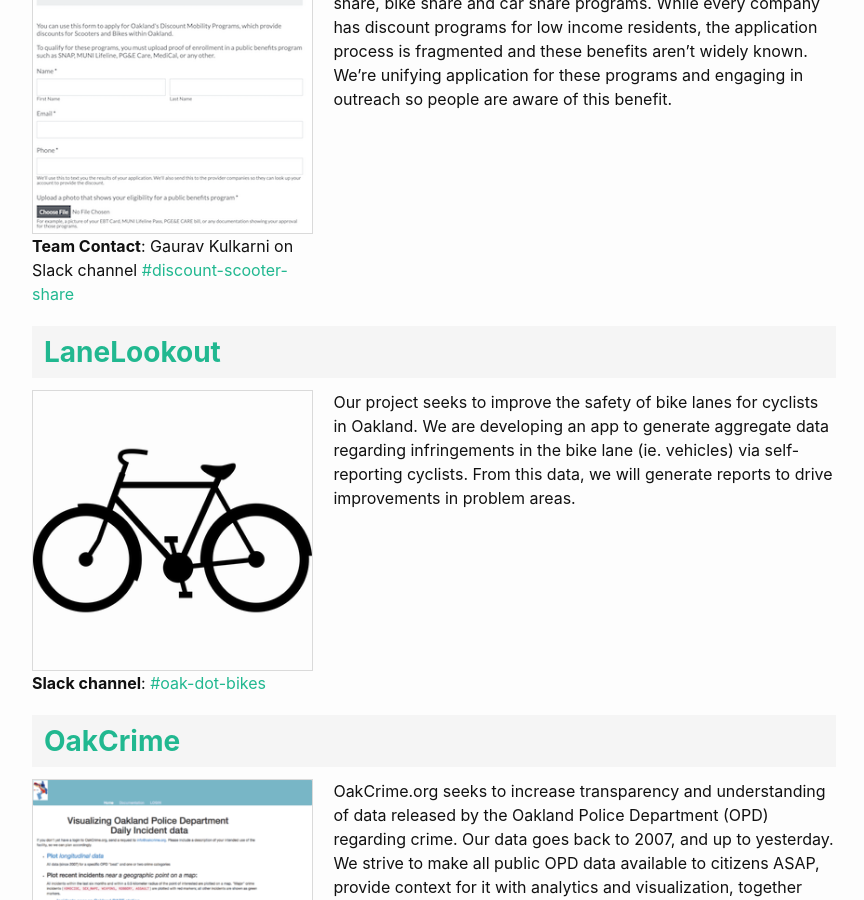
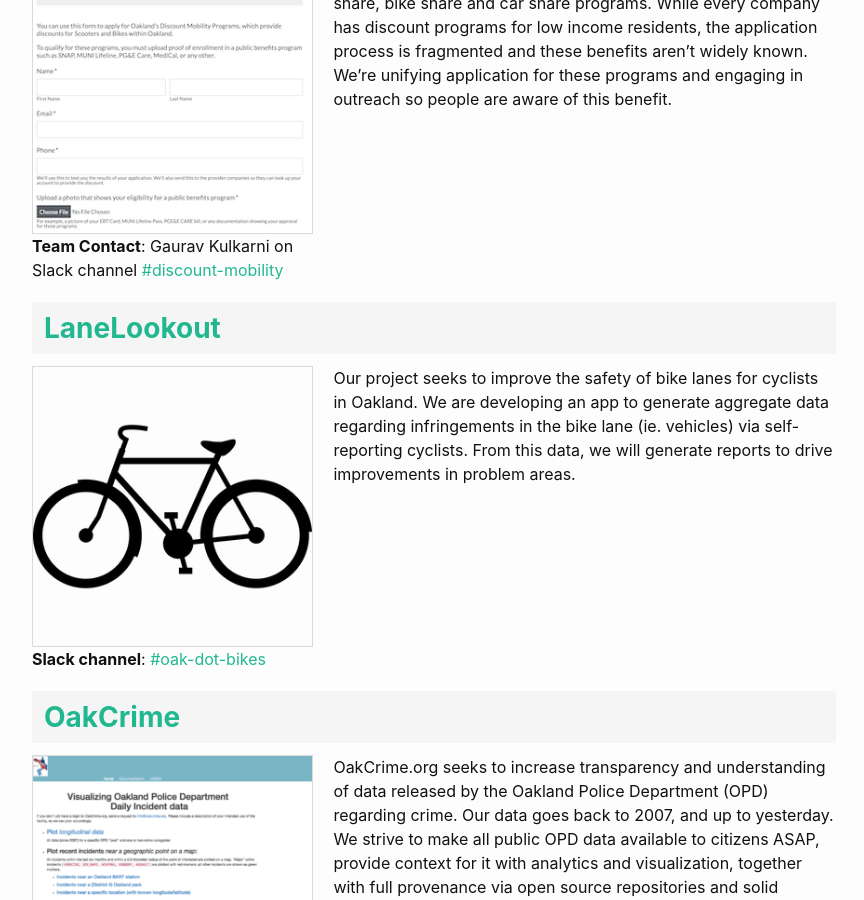
Before and after one commit to openoakland/openoakland.org, a Jekyll site: the page built from src/projects.md, in a window 1280 px wide and 900 px high, scrolled down 1018 px. Shown: the whole window, without its empty margins (206-1070 px from the left). Built offline with Jekyll 4.4.1, drawn with Linux system fonts in a browser that asks for light colours.

Commit message:
change slack name

```diff
--- a/src/_data/active_projects.yml
+++ b/src/_data/active_projects.yml
@@ -17,7 +17,7 @@
   link: https://oaklandca.formstack.com/forms/shared_mobility_application_form
   leader: Gaurav Kulkarni
   slack_id: CLY606C2D
-  slack_channel: discount-scooter-share
+  slack_channel: discount-mobility
   description: We work to help low income residents get access to scooter share, bike share and car share programs. While every company has discount programs for low income residents, the application process is fragmented and these benefits aren't widely known. We're unifying application for these programs and engaging in outreach so people are aware of this benefit.
 - name: LaneLookout
   image: lane-lookout_300x300.png
```
